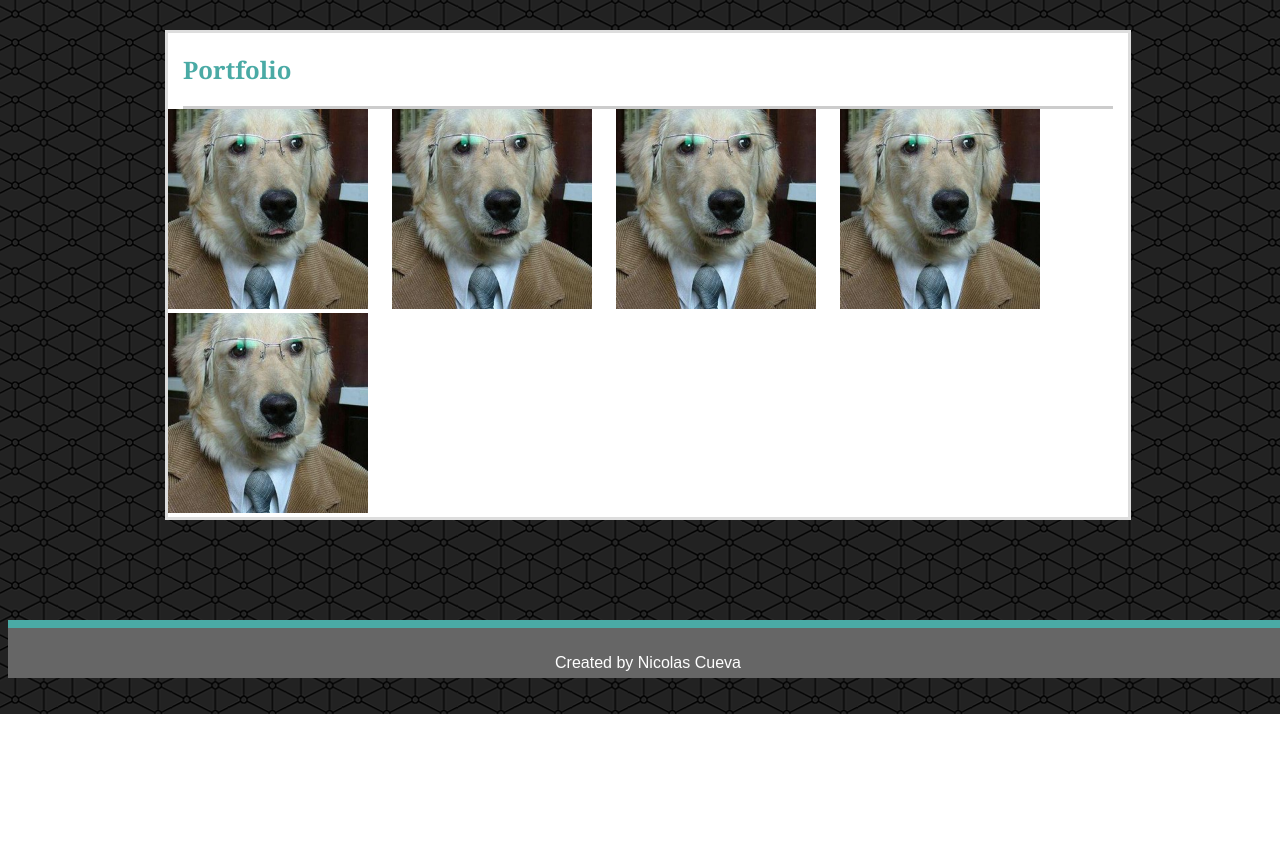
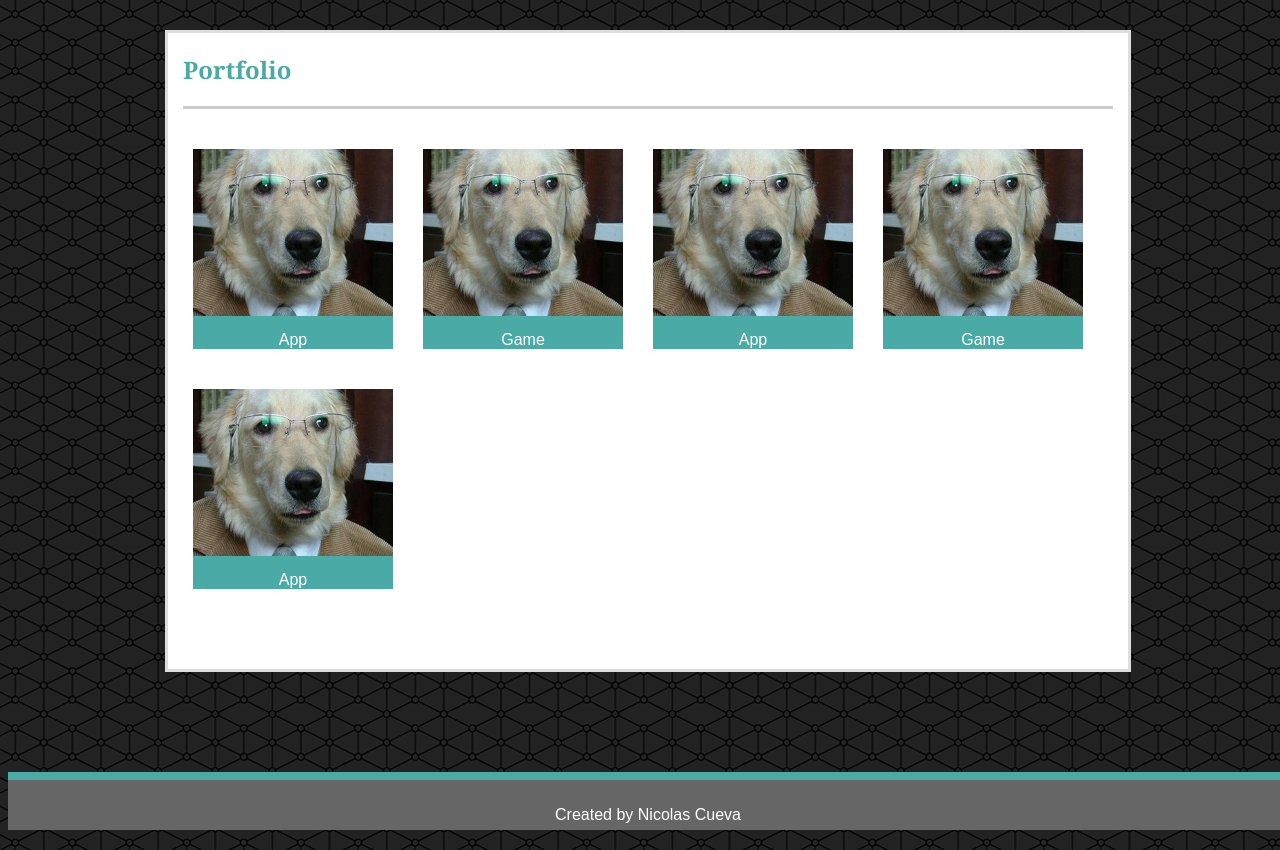
Before and after one commit to nicolascueva/Basic-Portfolio, a plain HTML site: page portfolio.html in a window 1280 px wide. Shown: the part 86-936 px from the top of the page. Before the commit the page ends 800 px from the top, so only its background shows below. Drawn offline with Linux system fonts and the light colour scheme.

Commit message:
Finished page 2 and 3

```diff
--- a/assets/css/style.css
+++ b/assets/css/style.css
@@ -7,13 +7,13 @@
     width: 100%;
 
 }
-
 .contentwidth{
 width: 960px;
 margin-left: auto;
 margin-right: auto;
 }
 
+/* page headers*/
 .header {
     background-color:#ffffff;
     margin-bottom: 30px;
@@ -57,13 +57,16 @@ li a {
     font-family: 'Arial', 'Helvetica Neue', Helvetica, sans-serif;
 }
 
-.clear {clear: both;}
+.clear {
+    clear: both;
+}
 
+/*main section*/
 .maincontent {background-color:#ffffff;
  border: 3px solid #dddddd;
-
 }
 
+/*footer*/
 footer {
 background-color:#666666;
 color:#ffffff;
@@ -82,12 +85,8 @@ font-family:'Arial', 'Helvetica Neue', Helvetica, sans-serif ;
     font-family: Georgia, 'Times New Roman', Times, serif;
 
 }
-
 .photoleft{
     float: left;
-}
-
-img {
     margin-right: 20px;
 }
 
@@ -103,12 +102,52 @@ img {
     background-color: #4aaaa5;
     color: #ffffff;
     font-family: 'Arial', 'Helvetica Neue', Helvetica, sans-serif;
+    margin-top: 10px;
+    border: 0;
+    padding: 3px 8px 3px 8px;
 }
 
 .maincontentLine{
-    idth:80%;
     border-bottom:#cccccc solid 3px;
     float: center;
     margin-left: 15px;
     margin-right: 15px;
 }
+/*contact form box*/
+.formbox{
+    padding-left: 15px;
+    padding-top: 15px;
+    padding-bottom: 15px;
+    font-family: 'Arial', 'Helvetica Neue', Helvetica, sans-serif;
+}
+.formline{
+    width: 925px;
+}
+/*portfolio pic container*/
+.picBox{
+    padding:20px 15px 60px 10px;
+    display:table;
+    clear: both;
+}
+
+.portfolioBanner{
+    color: #ffffff;
+    background-color: #4aaaa5;
+    position:absolute;
+    width:100%;
+    bottom:0;
+    text-align:center;
+    padding-top: 15px;
+    font-family: 'Arial', 'Helvetica Neue', Helvetica, sans-serif;
+
+}
+
+.portfolioPic {
+    background: url(../images/doggo.jpeg);
+    background-size: cover;
+    width: 200px;
+    height: 200px;
+    margin: 20px 15px 20px 15px;
+    position: relative;
+    float: left;
+}
--- a/portfolio.html
+++ b/portfolio.html
@@ -43,13 +43,25 @@
 
         <div class="maincontentLine"></div> <!--dividing border line for title of main content-->
 
+        <div class="picBox">
 
-        <img src="assets/images/doggo.jpeg" height= "200" width= "200" alt="image1"/>
-        <img src="assets/images/doggo.jpeg" height= "200" width= "200" alt="image2"/>
-        <img src="assets/images/doggo.jpeg" height= "200" width= "200" alt="image3"/>
-        <img src="assets/images/doggo.jpeg" height= "200" width= "200" alt="image4"/>
-        <img src="assets/images/doggo.jpeg" height= "200" width= "200" alt="image5"/>
+            <div class="portfolioPic">
+                <div class="portfolioBanner">App</div>
+            </div>
+            <div class="portfolioPic">
+                <div class="portfolioBanner">Game</div>
+            </div>
+            <div class="portfolioPic">
+                <div class="portfolioBanner">App</div>
+            </div>
+            <div class="portfolioPic">
+                <div class="portfolioBanner">Game</div>
+            </div>
+            <div class="portfolioPic">
+                <div class="portfolioBanner">App</div>
+            </div>
 
+        </div>
     </div>
 
 <!--footer width is 100% to cover all bottom like the header, text centered-->
```
Also changed, not shown: contact.html (+4 -4 lines). Lines whose indentation alone changed are shown as unchanged.
